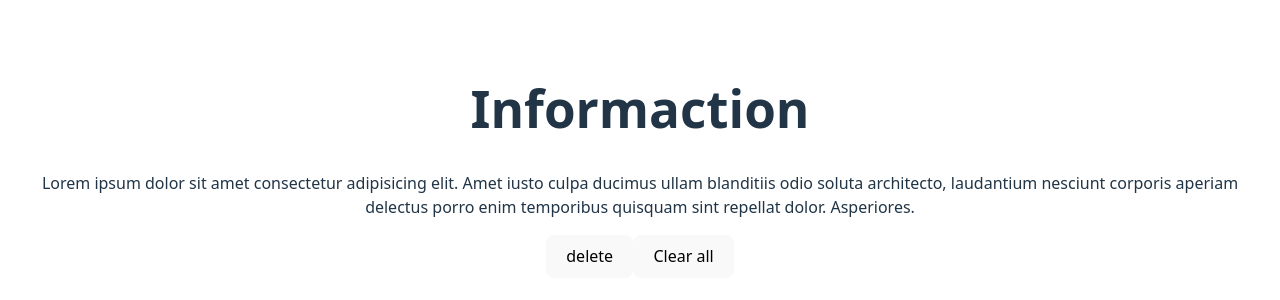
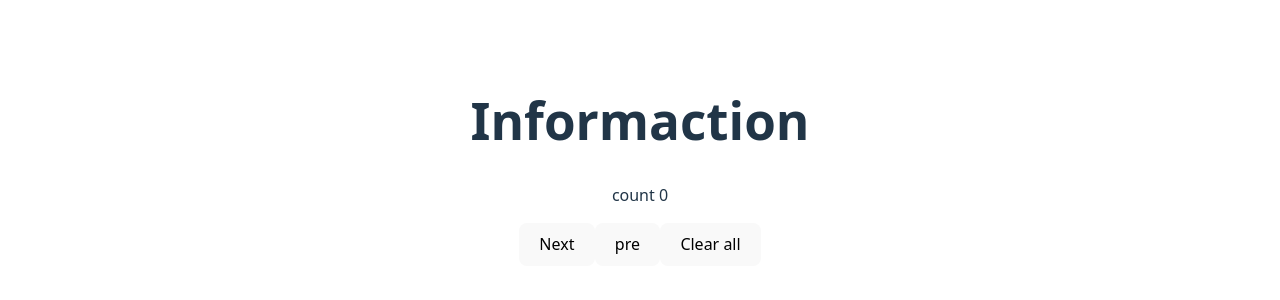
Before and after one commit to sugathub/react-learning, a React (Vite) app: page / in a window 1280 px wide. Shown: the part 238-538 px from the top of the page. Built offline with nearby package versions, Linux system fonts and the light colour scheme.

Commit message:
craete value toggle

```diff
--- a/src/App.jsx
+++ b/src/App.jsx
@@ -1,6 +1,6 @@
 
 import './App.css'
-import Counter from './Counter'
+
 import { Hidd } from './Hidd'
 
 
--- a/src/Hidd.jsx
+++ b/src/Hidd.jsx
@@ -22,7 +22,7 @@ export const Hidd = () => {
     return (
         <>
 
-               {dispaly?<Toggle />:null}
+            {dispaly ? <Toggle /> : null}
             <button onClick={() => { dis(), changeName() }}>{name}</button>
         </>
     )
--- a/src/Toggle.jsx
+++ b/src/Toggle.jsx
@@ -2,33 +2,39 @@ import React from "react";
 import { useState } from "react";
 
 export const Toggle = () => {
-  const [display, setDisplay] = useState(true);
-  const hid = () => {
-    setDisplay(!display);
-  };
-  const [name,setName] = useState("delete");
 
-  const changeName =()=>{
-    if(name == "delete"){
-        setName("View");
-    }else{
-        setName("delete");
+
+
+
+  const [display, setDisplay] = useState(0);
+
+
+  const next = () => {
+    if (display < 5) {
+      setDisplay(display + 1);
     }
   }
+  const pre = () => {
+    if (display > 0) {
+      setDisplay(display - 1);
+    }
+  }
+
 
   return (
     <>
       <h1>Informaction</h1>
 
-      {display ? (
-        <p>
-          Lorem ipsum dolor sit amet consectetur adipisicing elit. Amet iusto
-          culpa ducimus ullam blanditiis odio soluta architecto, laudantium
-          nesciunt corporis aperiam delectus porro enim temporibus quisquam sint
-          repellat dolor. Asperiores.
-        </p>
-      ) : null}
-      <button onClick={()=>{hid(), changeName()}} >{name}</button>
+      {display ==0?<p>count 0</p>
+:display ==1?<p>ok</p>
+:display ==2?<p>jio</p>
+:display ==3?<p>idea</p>
+:display ==4?<p>atell</p> :null
+
+
+}
+      <button onClick={next} >Next</button>
+      <button onClick={pre}>pre</button>
     </>
   );
 };
```
Lines whose indentation alone changed are shown as unchanged.
